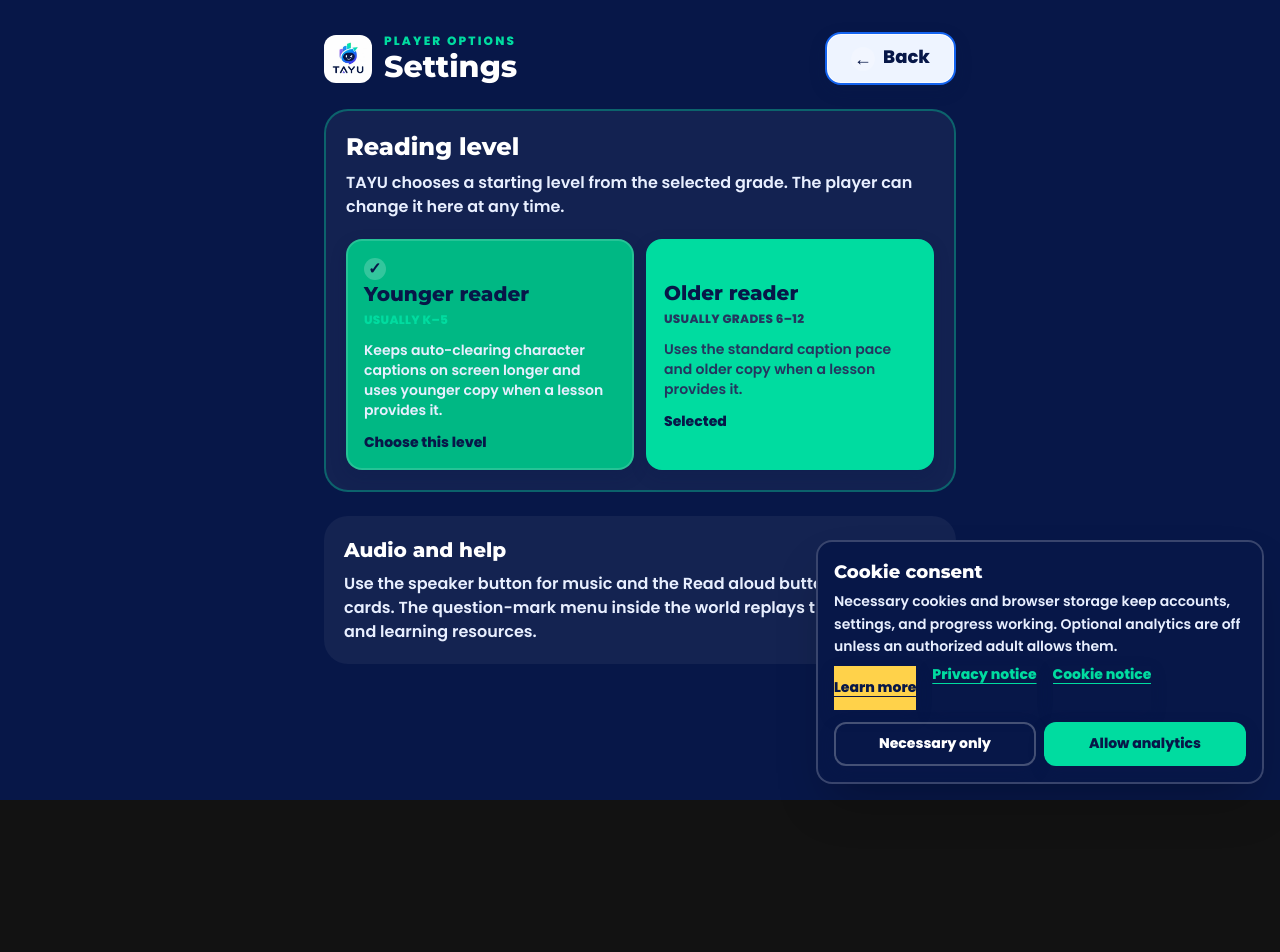
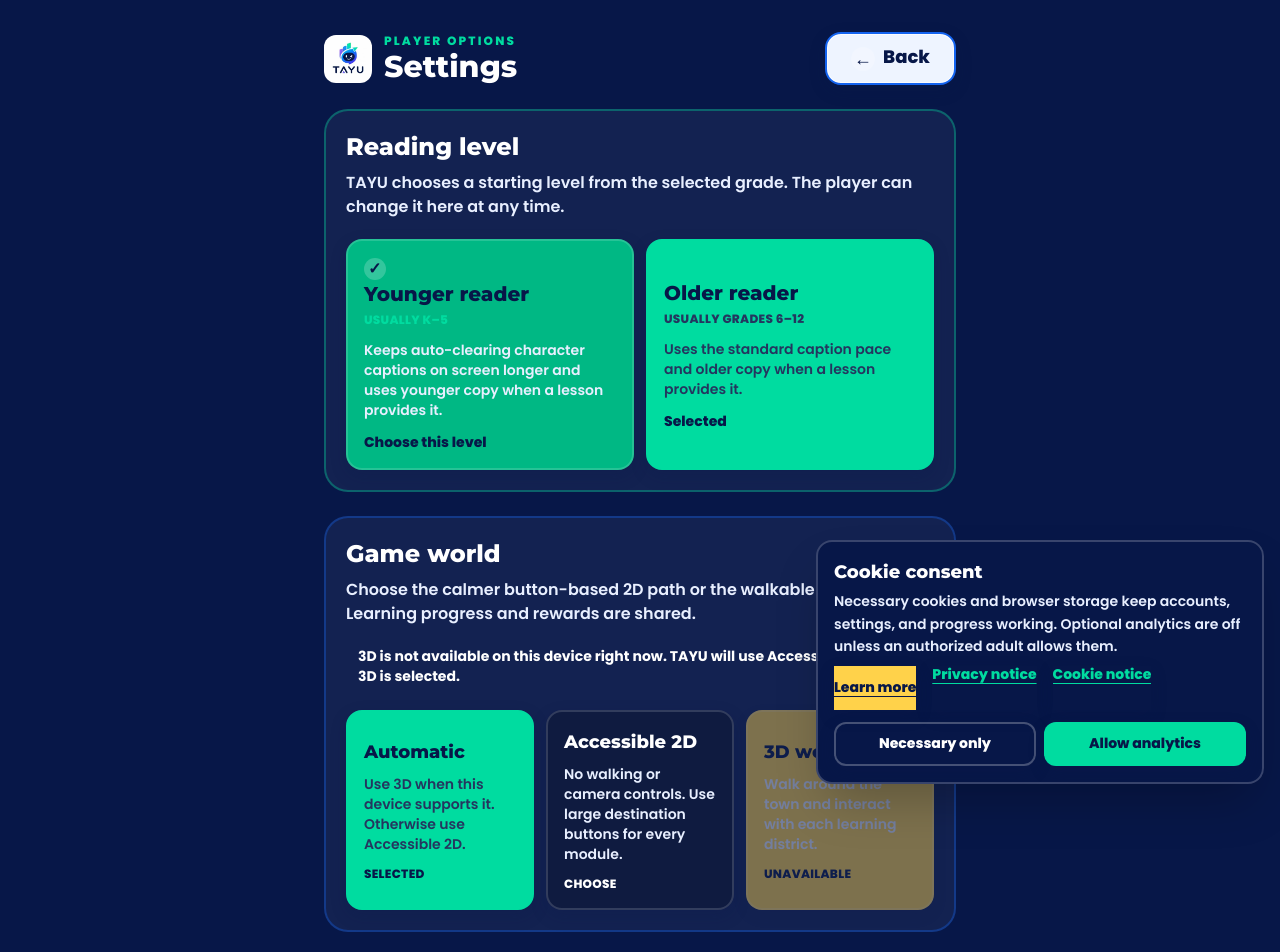
Before and after one commit to dev-rai1/tayu-game, a React (Vite) app in the folder frontend/: page /settings in a window 1280 px wide. Shown: the top 952 px of the page. Before the commit the page ends 800 px from the top, so only its background shows below. Built offline with nearby package versions, Linux system fonts and the light colour scheme; no server answers; the database is empty; sample sign-in values are in the browser's storage.

Commit message:
Expose 2D and 3D world mode in settings

```diff
--- a/frontend/src/pages/Settings.jsx
+++ b/frontend/src/pages/Settings.jsx
@@ -1,6 +1,8 @@
 import { useState } from 'react'
 import { useNavigate } from 'react-router-dom'
 import { getReadingBand, READING_BANDS, setReadingBand } from '../services/readingPreferences.js'
+import { getWorldModePreference, setWorldModePreference, WORLD_MODES } from '../services/worldModePreferences.js'
+import { hasWebGL } from '../utils/webgl.js'
 
 const OPTIONS = [
   {
@@ -17,13 +19,38 @@
   },
 ]
 
+const WORLD_OPTIONS = [
+  {
+    id: WORLD_MODES.AUTO,
+    title: 'Automatic',
+    copy: 'Use 3D when this device supports it. Otherwise use Accessible 2D.',
+  },
+  {
+    id: WORLD_MODES.TWO_D,
+    title: 'Accessible 2D',
+    copy: 'No walking or camera controls. Use large destination buttons for every module.',
+  },
+  {
+    id: WORLD_MODES.THREE_D,
+    title: '3D world',
+    copy: 'Walk around the town and interact with each learning district.',
+  },
+]
+
 export default function Settings() {
   const navigate = useNavigate()
   const [band, setBand] = useState(() => getReadingBand())
+  const [worldMode, setWorldMode] = useState(() => getWorldModePreference())
+  const [webglAvailable] = useState(() => hasWebGL())
 
   const choose = (value) => {
     setReadingBand(value)
     setBand(value)
+  }
+
+  const chooseWorldMode = (value) => {
+    const next = setWorldModePreference(value)
+    setWorldMode(next)
   }
 
   return (
@@ -65,6 +92,38 @@
         </div>
       </section>
 
+      <section className="rounded-3xl border-2 border-electric/35 bg-white/5 p-5">
+        <h2 className="font-display text-2xl font-extrabold">Game world</h2>
+        <p className="mt-2 font-semibold text-white/70">
+          Choose the calmer button-based 2D path or the walkable 3D town. Learning progress and rewards are shared.
+        </p>
+        {!webglAvailable && (
+          <div role="status" className="mt-3 rounded-2xl bg-sun/20 px-3 py-2 text-sm font-bold text-white">
+            3D is not available on this device right now. TAYU will use Accessible 2D even if 3D is selected.
+          </div>
+        )}
+        <div className="mt-4 grid gap-3 sm:grid-cols-3">
+          {WORLD_OPTIONS.map((option) => {
+            const selected = worldMode === option.id
+            const unavailable = option.id === WORLD_MODES.THREE_D && !webglAvailable
+            return (
+              <button
+                key={option.id}
+                type="button"
+                aria-pressed={selected}
+                disabled={unavailable}
+                onClick={() => chooseWorldMode(option.id)}
+                className={`min-h-[132px] rounded-2xl border-2 p-4 text-left transition active:scale-[0.99] disabled:cursor-not-allowed disabled:opacity-45 ${selected ? 'border-teal bg-teal text-navy' : 'border-white/15 bg-black/20 text-white hover:border-white/35'}`}
+              >
+                <span className="block font-display text-lg font-extrabold">{option.title}</span>
+                <span className={`mt-2 block text-sm font-semibold ${selected ? 'text-navy/80' : 'text-white/70'}`}>{option.copy}</span>
+                <span className="mt-3 block text-xs font-extrabold uppercase tracking-wide">{unavailable ? 'Unavailable' : selected ? 'Selected' : 'Choose'}</span>
+              </button>
+            )
+          })}
+        </div>
+      </section>
+
       <section className="rounded-3xl bg-white/5 p-5">
         <h2 className="font-display text-xl font-extrabold">Audio and help</h2>
         <p className="mt-2 font-semibold text-white/70">
```
